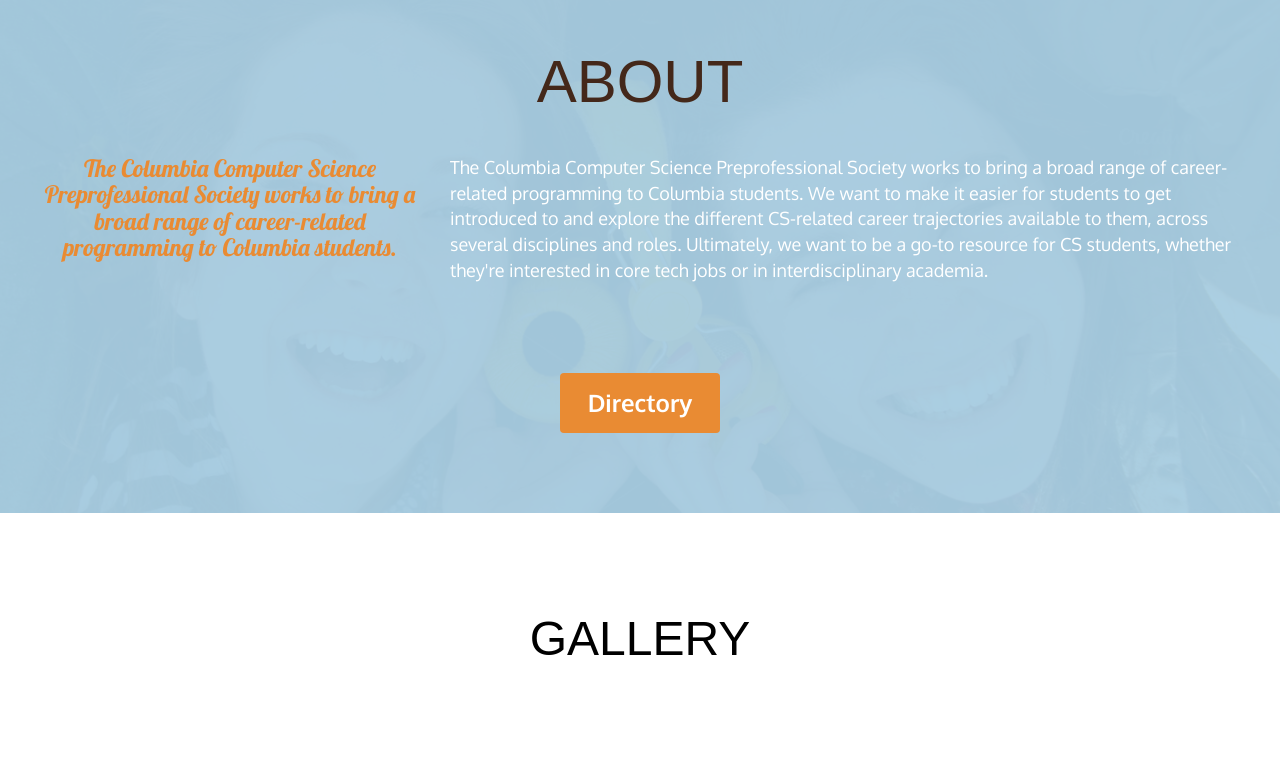
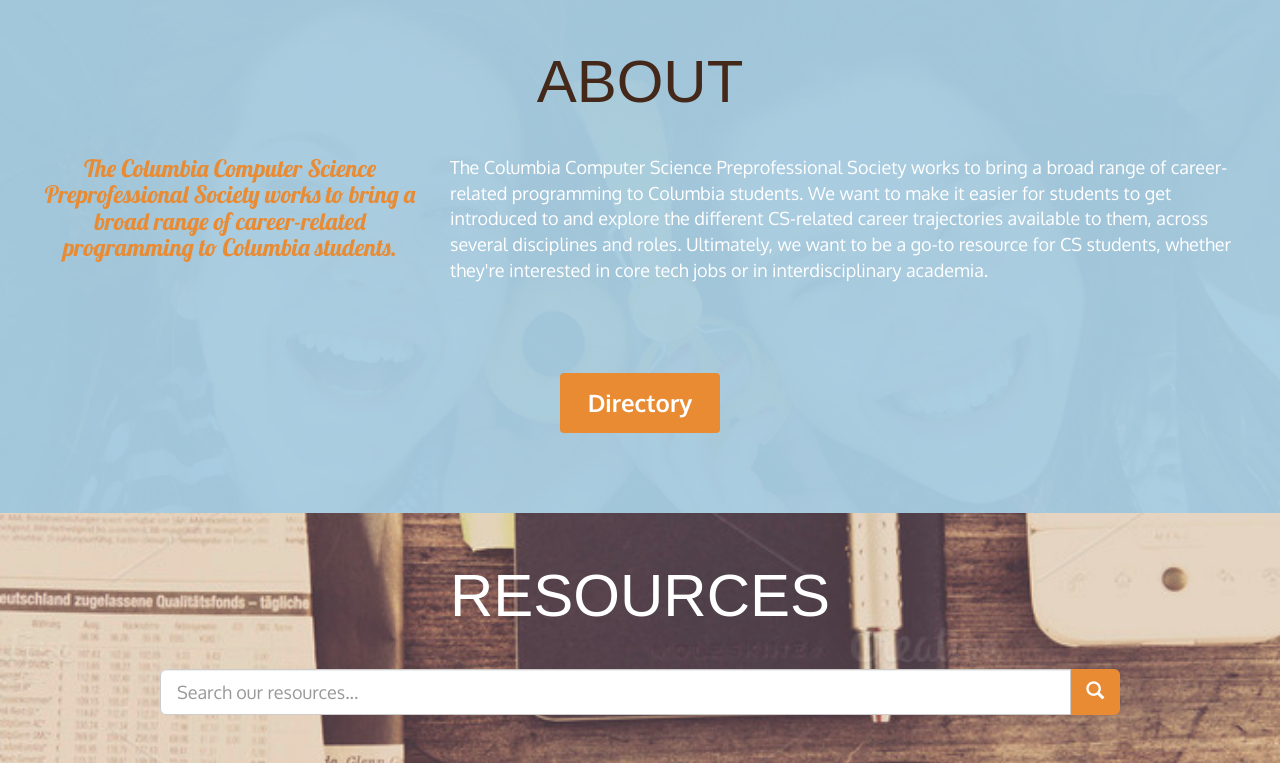
Before and after one commit to constellationcolon/homepage, a PHP site: page / in a window 1280 px wide. Shown: the part 1002-1765 px from the top of the page. Run offline with PHP 8.4, Linux system fonts and the light colour scheme; data that the repository does not hold is empty; some libraries are stand-ins or nearby versions; some web fonts are replaced.

Commit message:
aesthetic in place

```diff
--- a/css/custom.css
+++ b/css/custom.css
@@ -409,6 +409,20 @@ li > p {
     margin: 0 auto;
 }
 
+#resources-title {
+    margin: 30px 0;
+}
+
+#resources-title > h1 {
+    color: #ffffff;
+    text-align: center;
+    font-size: 5em;
+}
+
+#resources-bar {
+    margin-bottom: 140px;
+}
+
 .pull-right-xs {
     float: right;
 }
@@ -591,6 +605,13 @@ li > p {
         background-repeat: no-repeat;
         background-position: center;
     }
+
+    #resources-wrap {
+        background: url('../assets/contact-port.jpg');
+        background-size: cover;
+        background-repeat: no-repeat;
+        background-position: center;
+    }
 }
 
 @media all and (orientation: landscape) {
@@ -611,4 +632,11 @@ li > p {
         background-repeat: no-repeat;
         background-position: top;
     }
+
+    #resources-wrap {
+        background: url('../assets/contact-port.jpg');
+        background-size: cover;
+        background-repeat: no-repeat;
+        background-position: center;
+    }
 }
--- a/index.php
+++ b/index.php
@@ -177,6 +177,21 @@ $images = $db->select("allImages");
                 </div>
                 <div class="col-xs-12" id="about-btn-wrap">
                     <button type="button" class="btn btn-default" id="about-btn">Directory</button>
+                </div>
+            </div>
+        </div>
+        <div class="row" id="resources-wrap">
+            <div id="resources-overlay">
+                <div class="col-xs-12" id="resources-title">
+                    <h1>RESOURCES</h1>
+                </div>
+                <div class="input-group input-group-lg" id="resources-bar">
+                    <input type="text" id="resources-text" class="form-control search-text" placeholder="Search our resources...">
+                    <span class="input-group-btn">
+                        <button class="btn btn-default dropdown-toggle" type="button">
+                            <span class="glyphicon glyphicon-search" aria-hidden="true"></span>
+                        </button>
+                    </span>
                 </div>
             </div>
         </div>
@@ -405,7 +420,7 @@ EOT;
 //                            { 'q' : query },
 //                            { 'jquery in: name,description'}
 //                        },
-                        success: function(returndata) {
+                        success: function (returndata) {
                             console.log(returndata);
                             console.log(returndata["tree"]);
                             for (var i = 0; i < returndata["tree"].length; i++) {
```
